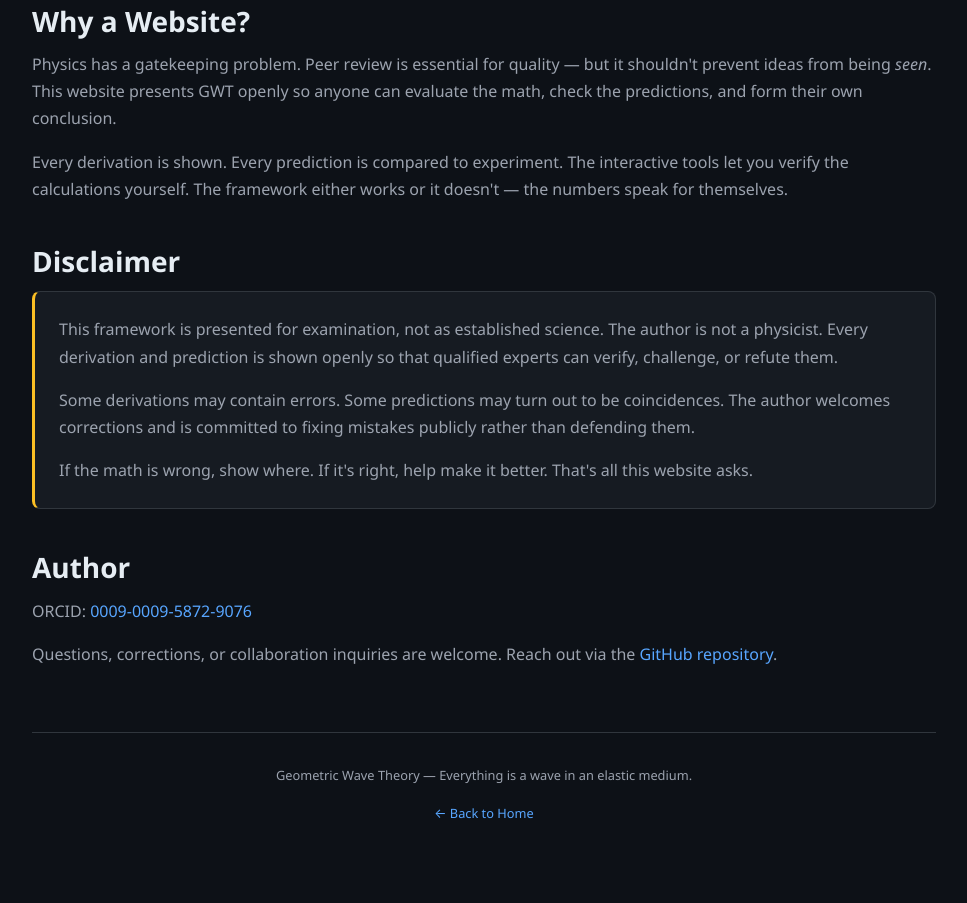
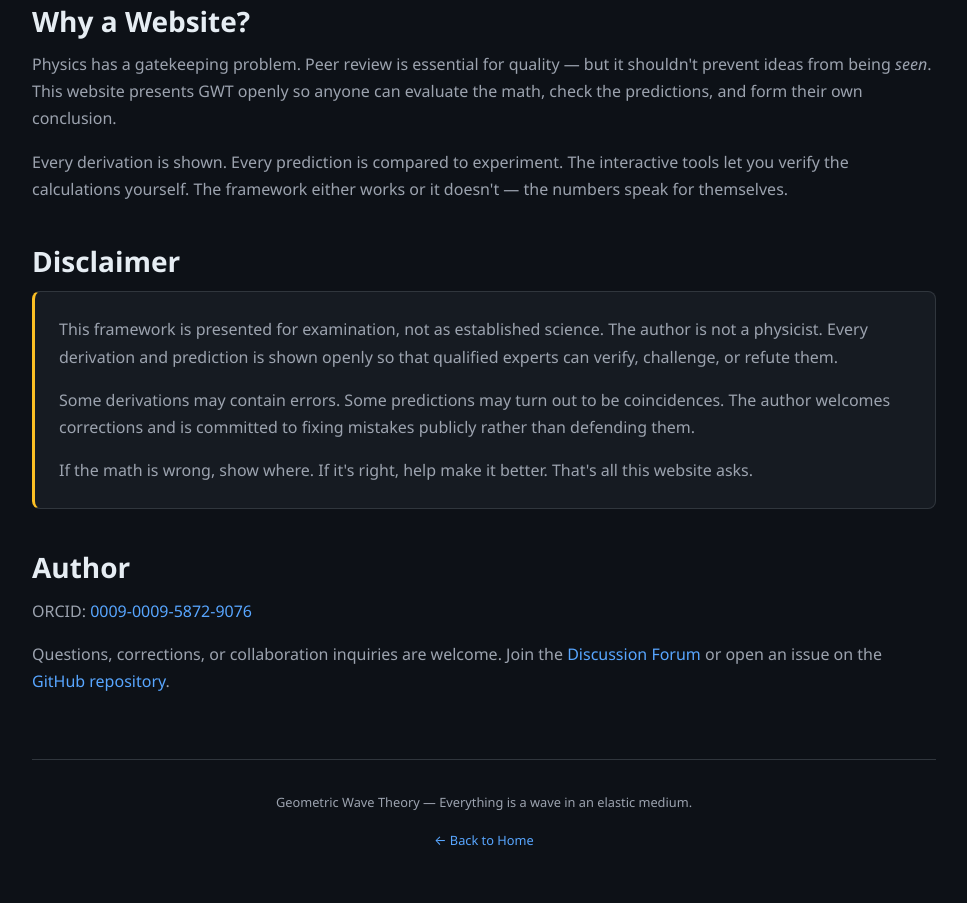
Before and after one commit to S-t-u-r-m/geometric-wave-theory, a plain HTML site: page website/pages/about.html in a window 1280 px wide. Shown: the part 3122-4025 px from the top of the page, without its empty margins (296-1263 px from the left). Drawn offline with Linux system fonts and the light colour scheme.

Commit message:
Add Discussion Forum link to About page contact section
Co-Authored-By: Claude Opus 4.6 <noreply@anthropic.com>

```diff
--- a/website/pages/about.html
+++ b/website/pages/about.html
@@ -157,7 +157,7 @@
         <section>
           <h2>Author</h2>
           <p>ORCID: <a href="https://orcid.org/0009-0009-5872-9076" target="_blank" rel="noopener">0009-0009-5872-9076</a></p>
-          <p>Questions, corrections, or collaboration inquiries are welcome. Reach out via the <a href="https://github.com/S-T-U-R-M/geometric-wave-theory" target="_blank" rel="noopener">GitHub repository</a>.</p>
+          <p>Questions, corrections, or collaboration inquiries are welcome. Join the <a href="https://github.com/S-t-u-r-m/geometric-wave-theory/discussions" target="_blank" rel="noopener">Discussion Forum</a> or open an issue on the <a href="https://github.com/S-t-u-r-m/geometric-wave-theory" target="_blank" rel="noopener">GitHub repository</a>.</p>
         </section>
 
         <footer class="page-footer">
```
